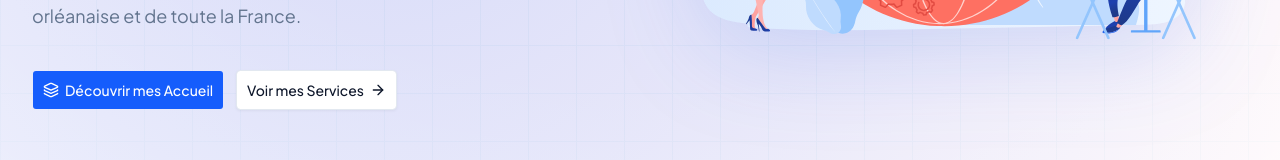
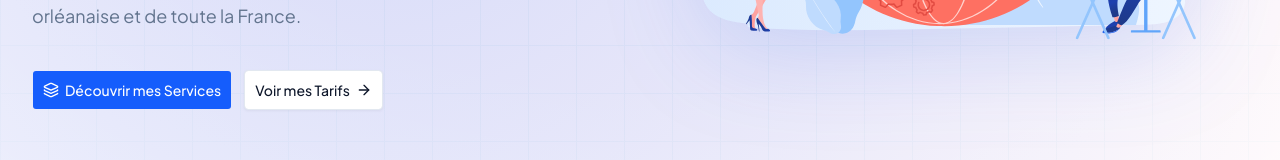
Before and after one commit to Yiroma/yiroma-website, a Next.js app: page / in a window 1280 px wide. Shown: the part 548-708 px from the top of the page. Built offline with nearby package versions, Linux system fonts and the light colour scheme.

Commit message:
fix(links): corrige les href

```diff
--- a/src/components/home/HomeCtaFinal.tsx
+++ b/src/components/home/HomeCtaFinal.tsx
@@ -4,8 +4,8 @@ import Link from "next/link";
 import { Mail, ArrowRight } from "lucide-react";
 import { motion } from "framer-motion";
 import { CtaWrapper } from "@/components/ui/CtaWrapper";
-import { socialLinks } from "@/data/contact.data";
 import { staggerContainer, staggerItem } from "@/lib/motion-variants";
+import { navLinks } from "@/data/nav.data";
 
 export function HomeCtaFinal() {
   return (
@@ -29,17 +29,17 @@ export function HomeCtaFinal() {
         </motion.p>
         <motion.div variants={staggerItem} className="flex flex-wrap justify-center gap-3">
           <Link
-            href={socialLinks[2].href}
+            href={navLinks[3].href}
             className="text-primary focus-visible:border-ring focus-visible:ring-ring/50 inline-flex h-10 shrink-0 items-center gap-1.5 rounded-md border border-transparent bg-white px-2.5 text-sm font-medium whitespace-nowrap transition-all hover:bg-white/90 focus-visible:ring-3"
           >
             <Mail size={17} aria-hidden="true" />
             Demander un devis gratuit
           </Link>
           <Link
-            href={socialLinks[1].href}
+            href={navLinks[2].href}
             className="focus-visible:border-ring focus-visible:ring-ring/50 inline-flex h-10 shrink-0 items-center gap-1.5 rounded-md border border-white/35 bg-white/15 px-2.5 text-sm font-medium whitespace-nowrap text-white transition-all hover:bg-white/25 focus-visible:ring-3"
           >
-            Voir mes {socialLinks[1].label}
+            Voir mes {navLinks[2].label}
             <ArrowRight size={16} aria-hidden="true" />
           </Link>
         </motion.div>
--- a/src/components/home/HomeHero.tsx
+++ b/src/components/home/HomeHero.tsx
@@ -50,15 +50,15 @@ export function HomeHero() {
           </motion.p>
 
           <motion.div variants={fadeInUp} className="flex flex-wrap gap-3">
-            <Link href={navLinks[0].href} className={cn(buttonVariants({ size: "lg" }))}>
+            <Link href={navLinks[1].href} className={cn(buttonVariants({ size: "lg" }))}>
               <Layers size={17} aria-hidden="true" />
-              Découvrir mes {navLinks[0].label}
+              Découvrir mes {navLinks[1].label}
             </Link>
             <Link
-              href={navLinks[1].href}
+              href={navLinks[2].href}
               className={cn(buttonVariants({ variant: "outline", size: "lg" }))}
             >
-              Voir mes {navLinks[1].label}
+              Voir mes {navLinks[2].label}
               <ArrowRight size={16} aria-hidden="true" />
             </Link>
           </motion.div>
--- a/src/components/home/PricingPreview.tsx
+++ b/src/components/home/PricingPreview.tsx
@@ -97,10 +97,10 @@ export function PricingPreview() {
             href={navLinks[1].href}
             className={cn(buttonVariants({ variant: "default", size: "sm" }), "gap-1.5")}
           >
-            Voir le détail des {navLinks[1].label} <ArrowRight size={14} aria-hidden="true" />
+            Voir le détail des {navLinks[2].label} <ArrowRight size={14} aria-hidden="true" />
           </Link>
           <Link
-            href={`${navLinks[1].href}#faq`}
+            href={`${navLinks[2].href}#faq`}
             className="text-primary inline-flex items-center gap-1.5 text-sm font-medium transition-[gap] duration-150 hover:gap-2.5"
           >
             Des questions ? Consultez la FAQ <ArrowRight size={14} aria-hidden="true" />
--- a/src/components/services/ServicesCtaFinal.tsx
+++ b/src/components/services/ServicesCtaFinal.tsx
@@ -36,10 +36,10 @@ export function ServicesCtaFinal() {
             Prenons 30 minutes pour en parler
           </Link>
           <Link
-            href={`${navLinks[1].href}`}
+            href={`${navLinks[2].href}`}
             className="focus-visible:border-ring focus-visible:ring-ring/50 inline-flex h-10 shrink-0 items-center gap-1.5 rounded-md border border-white/35 bg-white/15 px-2.5 text-sm font-medium whitespace-nowrap text-white transition-all hover:bg-white/25 focus-visible:ring-3"
           >
-            Voir mes {`${navLinks[1].label}`}
+            Voir mes {`${navLinks[2].label}`}
             <ArrowRight size={16} aria-hidden="true" />
           </Link>
         </motion.div>
--- a/src/components/services/ServicesHero.tsx
+++ b/src/components/services/ServicesHero.tsx
@@ -41,8 +41,8 @@ export function ServicesHero() {
           en France.
         </motion.p>
         <motion.div variants={staggerItem} className="flex flex-wrap justify-center gap-3">
-          <Link href={`${navLinks[1].href}`} className={cn(buttonVariants({ size: "lg" }))}>
-            Voir les {`${navLinks[1].label}`}
+          <Link href={`${navLinks[2].href}`} className={cn(buttonVariants({ size: "lg" }))}>
+            Voir les {`${navLinks[2].label}`}
             <ArrowRight size={16} aria-hidden="true" />
           </Link>
           <Link
```
